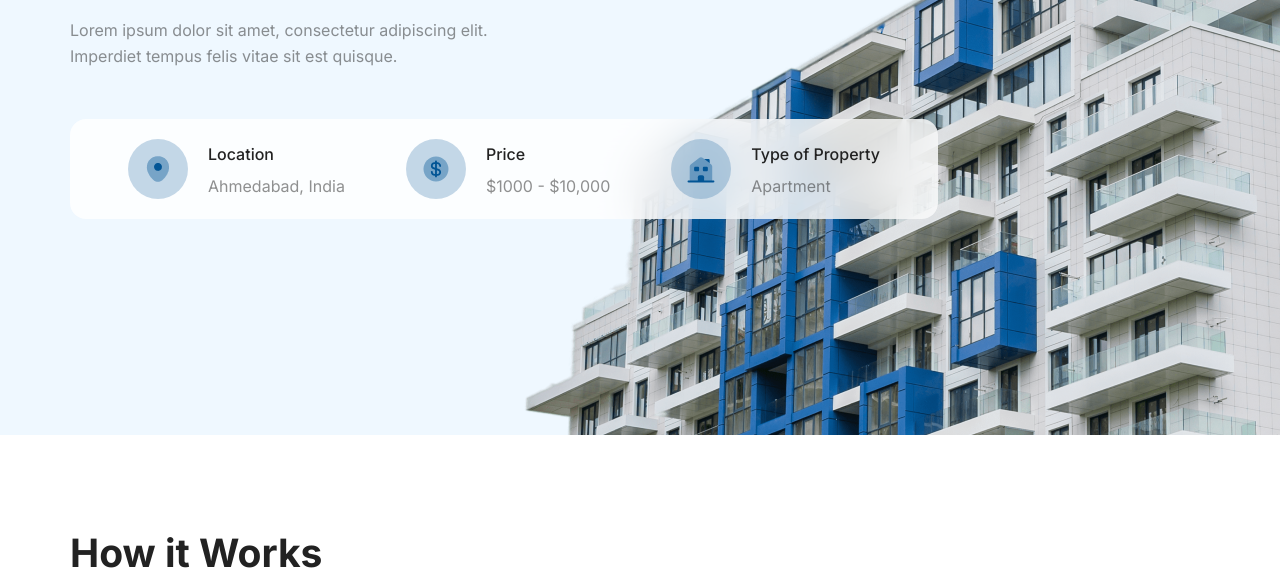
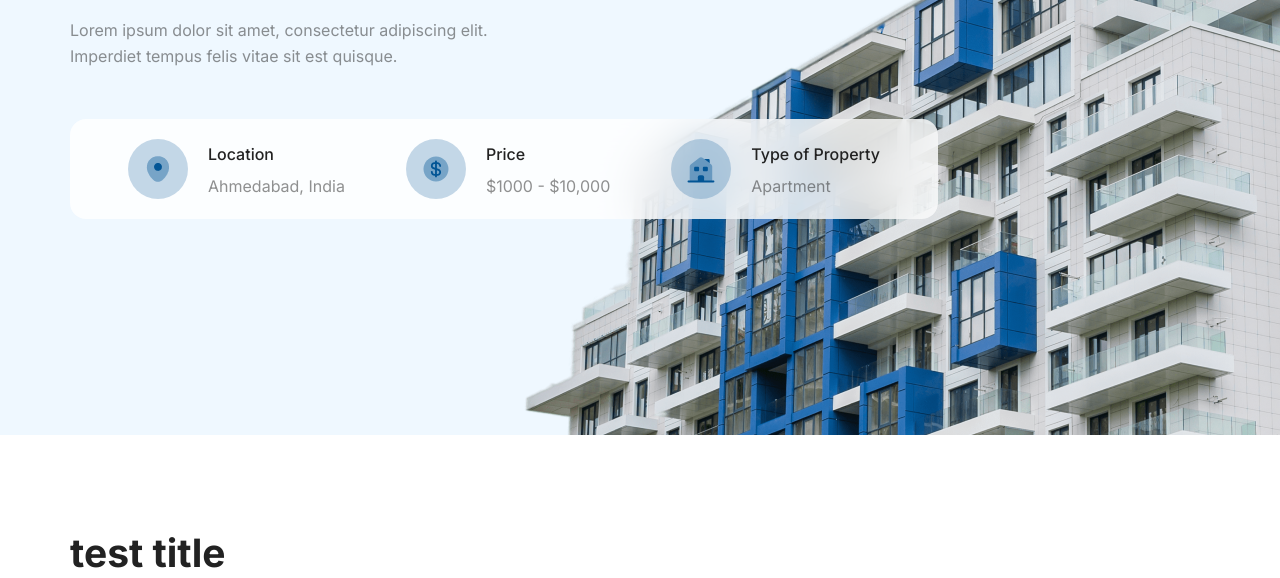
Before and after one commit to m-alkordy2/flora-focal, a plain HTML site: page index.html in a window 1280 px wide. Shown: the part 365-943 px from the top of the page. Drawn offline with Linux system fonts and the light colour scheme.

Commit message:
edit section title

```diff
--- a/index.html
+++ b/index.html
@@ -60,7 +60,7 @@
     </header>
     <main>
         <section id="works" class="works">
-            <h1>How it Works</h1>
+            <h1>test title</h1>
             <p>Lorem ipsum dolor sit amet, consectetur adipiscing eli</p>
             <div class="container">
                 <div class="card">
```
